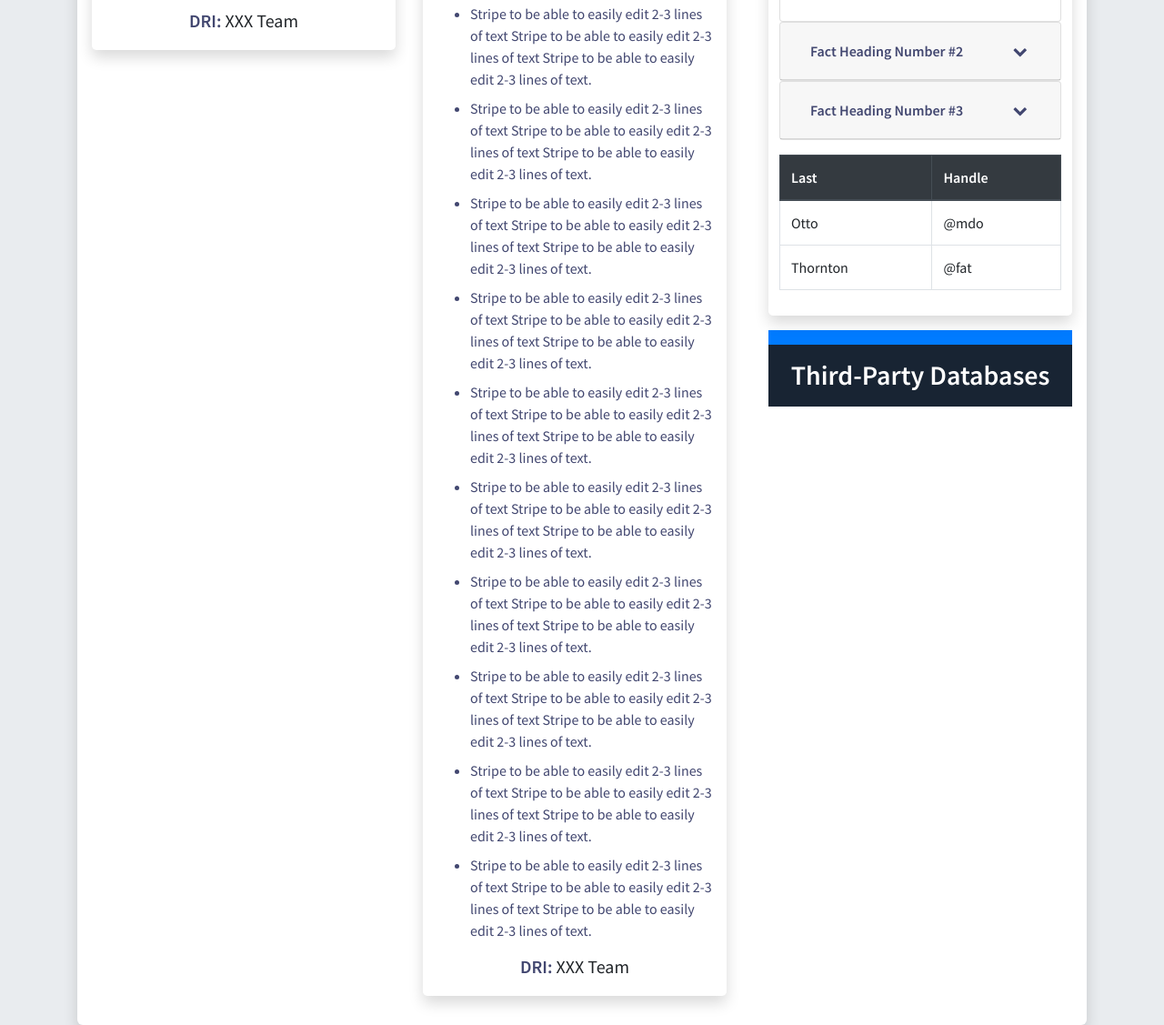
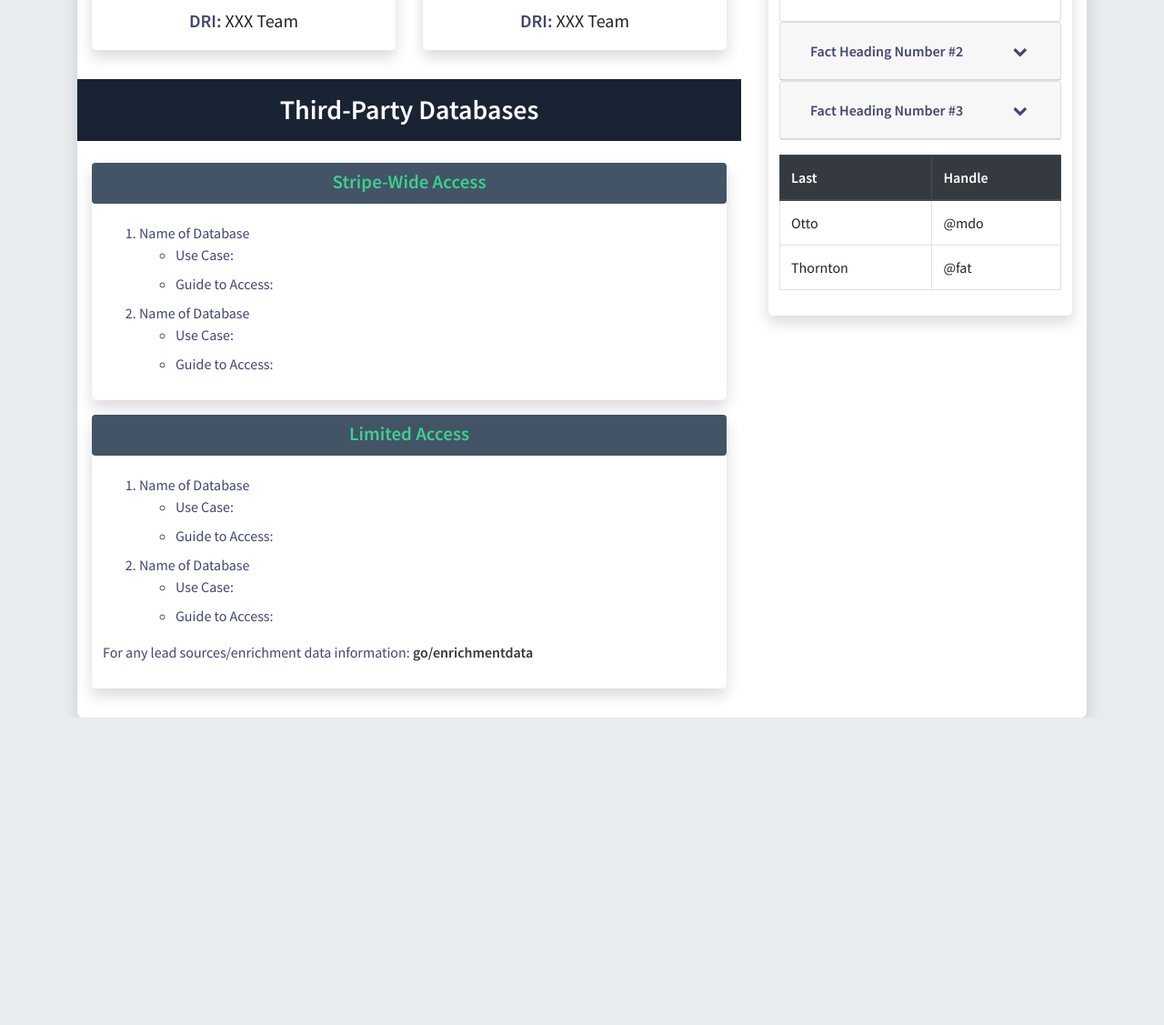
Before and after one commit to mohamedragaey/stripe, a website built with webpack: page index.html in a window 1280 px wide. Shown: the part 1494-2621 px from the top of the page at 91% size. After the commit the page ends 2283 px from the top, so only its background shows below. Built offline with nearby package versions, Linux system fonts and the light colour scheme.

Commit message:
Adding Database section.

```diff
--- a/index.html
+++ b/index.html
@@ -265,56 +265,6 @@
                                             <a href="#">link #1</a>
                                             <a href="#">link #2</a>
                                         </li>
-                                        <li>
-                                            Stripe to be able to easily edit 2-3 lines of text Stripe to be able to
-                                            easily edit 2-3 lines of text Stripe to be able to easily edit 2-3 lines of
-                                            text.
-                                        </li>
-                                        <li>
-                                            Stripe to be able to easily edit 2-3 lines of text Stripe to be able to
-                                            easily edit 2-3 lines of text Stripe to be able to easily edit 2-3 lines of
-                                            text.
-                                        </li>
-                                        <li>
-                                            Stripe to be able to easily edit 2-3 lines of text Stripe to be able to
-                                            easily edit 2-3 lines of text Stripe to be able to easily edit 2-3 lines of
-                                            text.
-                                        </li>
-                                        <li>
-                                            Stripe to be able to easily edit 2-3 lines of text Stripe to be able to
-                                            easily edit 2-3 lines of text Stripe to be able to easily edit 2-3 lines of
-                                            text.
-                                        </li>
-                                        <li>
-                                            Stripe to be able to easily edit 2-3 lines of text Stripe to be able to
-                                            easily edit 2-3 lines of text Stripe to be able to easily edit 2-3 lines of
-                                            text.
-                                        </li>
-                                        <li>
-                                            Stripe to be able to easily edit 2-3 lines of text Stripe to be able to
-                                            easily edit 2-3 lines of text Stripe to be able to easily edit 2-3 lines of
-                                            text.
-                                        </li>
-                                        <li>
-                                            Stripe to be able to easily edit 2-3 lines of text Stripe to be able to
-                                            easily edit 2-3 lines of text Stripe to be able to easily edit 2-3 lines of
-                                            text.
-                                        </li>
-                                        <li>
-                                            Stripe to be able to easily edit 2-3 lines of text Stripe to be able to
-                                            easily edit 2-3 lines of text Stripe to be able to easily edit 2-3 lines of
-                                            text.
-                                        </li>
-                                        <li>
-                                            Stripe to be able to easily edit 2-3 lines of text Stripe to be able to
-                                            easily edit 2-3 lines of text Stripe to be able to easily edit 2-3 lines of
-                                            text.
-                                        </li>
-                                        <li>
-                                            Stripe to be able to easily edit 2-3 lines of text Stripe to be able to
-                                            easily edit 2-3 lines of text Stripe to be able to easily edit 2-3 lines of
-                                            text.
-                                        </li>
                                     </ul>
                                     <p class="text-center h4 font-weight-normal">
                                         <span class="font-weight-bold">DRI:</span>
@@ -325,6 +275,54 @@
                         </div>
                     </div>
                 </main>
+                <section>
+                    <header class="page-main-header">
+                        <h1 class="page-main-header-title text-center">Third-Party Databases</h1>
+                    </header>
+                    <main class="main">
+                        <div class="bg-white shadow rounded-lg mb-3">
+                            <h2 class="sub-title">Stripe-Wide Access</h2>
+                            <div class="block-body">
+                                <ol>
+                                    <li> Name of Database
+                                        <ul>
+                                            <li>Use Case:</li>
+                                            <li>Guide to Access:</li>
+                                        </ul>
+                                    </li>
+                                    <li> Name of Database
+                                        <ul>
+                                            <li>Use Case:</li>
+                                            <li>Guide to Access:</li>
+                                        </ul>
+                                    </li>
+                                </ol>
+                            </div>
+                        </div>
+                        <div class="bg-white shadow rounded-lg mb-3">
+                            <h2 class="sub-title">Limited Access</h2>
+                            <div class="block-body">
+                                <ol>
+                                    <li> Name of Database
+                                        <ul>
+                                            <li>Use Case:</li>
+                                            <li>Guide to Access:</li>
+                                        </ul>
+                                    </li>
+                                    <li> Name of Database
+                                        <ul>
+                                            <li>Use Case:</li>
+                                            <li>Guide to Access:</li>
+                                        </ul>
+                                    </li>
+                                </ol>
+                                <p>For any lead sources/enrichment data information:
+                                    <a href="#" class="font-weight-bold text-dark">go/enrichmentdata</a>
+                                </p>
+                            </div>
+                        </div>
+                    </main>
+                </section>
             </div>
             <div class="col-auto col-md-4">
                 <div class="bg-white shadow rounded-lg mb-3 mr-3 sticky-top">
@@ -494,11 +492,6 @@
                         </table>
                     </div>
                 </div>
-                <div class="bg-primary mr-3 mt-3 pt-3">
-                    <header class="page-main-header">
-                        <h1 class="page-main-header-title text-center">Third-Party Databases</h1>
-                    </header>
-                </div>
             </div>
         </div>
     </section>
```
